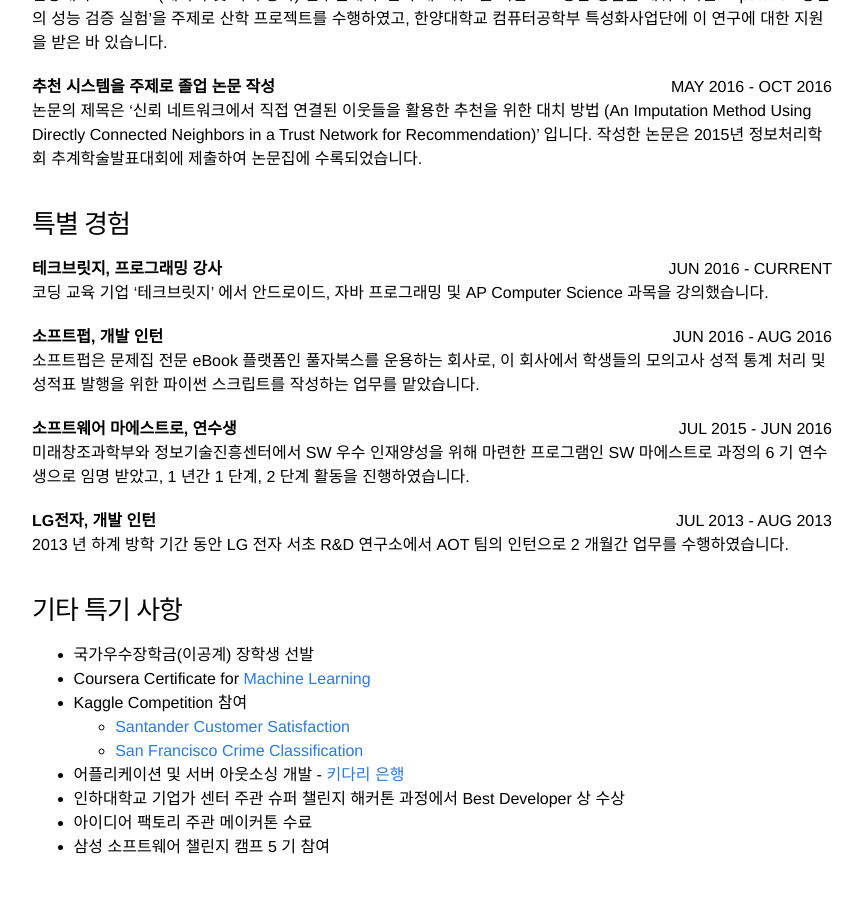
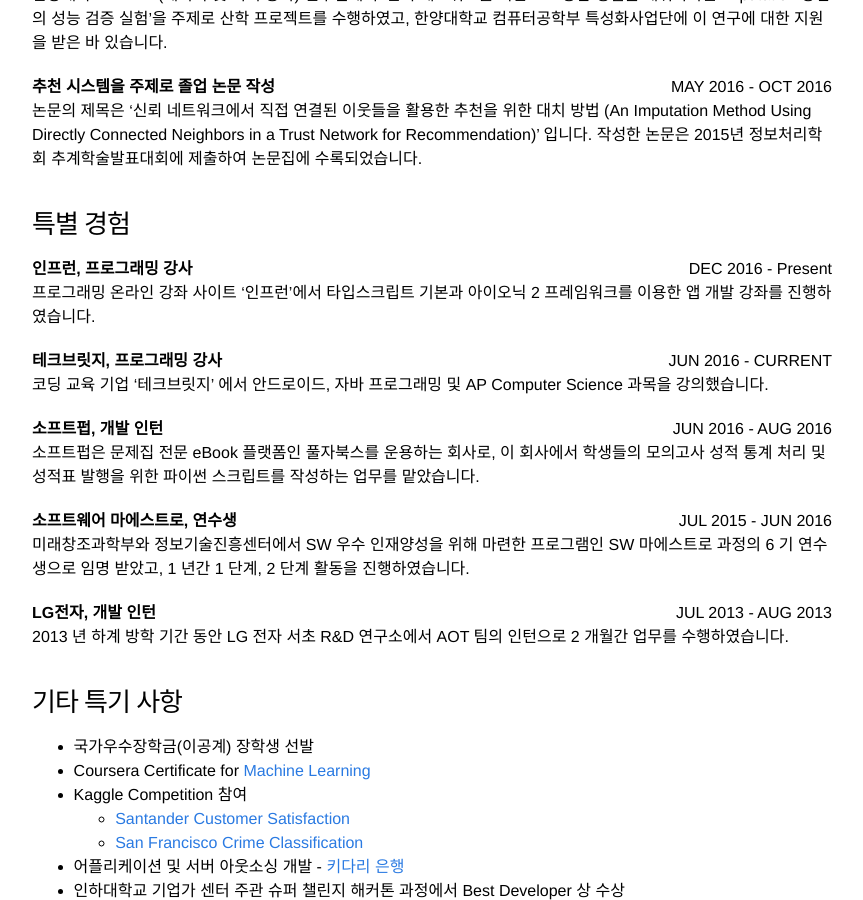
Before and after one commit to JeongMinCha/jeongmincha.github.com, a Jekyll site: the page built from cv-kor.md, in a window 1280 px wide and 900 px high, scrolled down 949 px. Shown: the whole window, without its empty margins (208-1071 px from the left). Built offline with Jekyll 4.4.1, drawn with Linux system fonts in a browser that asks for light colours.

Commit message:
Add inflearn stuff into cv(ko)

```diff
--- a/cv-kor.md
+++ b/cv-kor.md
@@ -30,6 +30,9 @@ E-mail. jeongmin.cha@kaist.ac.kr
 
 
 ### 특별 경험
+**인프런, 프로그래밍 강사** <span style="float:right;">DEC 2016 - Present</span>
+프로그래밍 온라인 강좌 사이트 '인프런'에서 타입스크립트 기본과 아이오닉 2 프레임워크를 이용한 앱 개발 강좌를 진행하였습니다.
+
 **테크브릿지, 프로그래밍 강사** <span style="float:right;">JUN 2016 - CURRENT</span>
 코딩  교육  기업  ‘테크브릿지’  에서  안드로이드,  자바  프로그래밍  및  AP  Computer  Science  과목을  강의했습니다.
 
```
